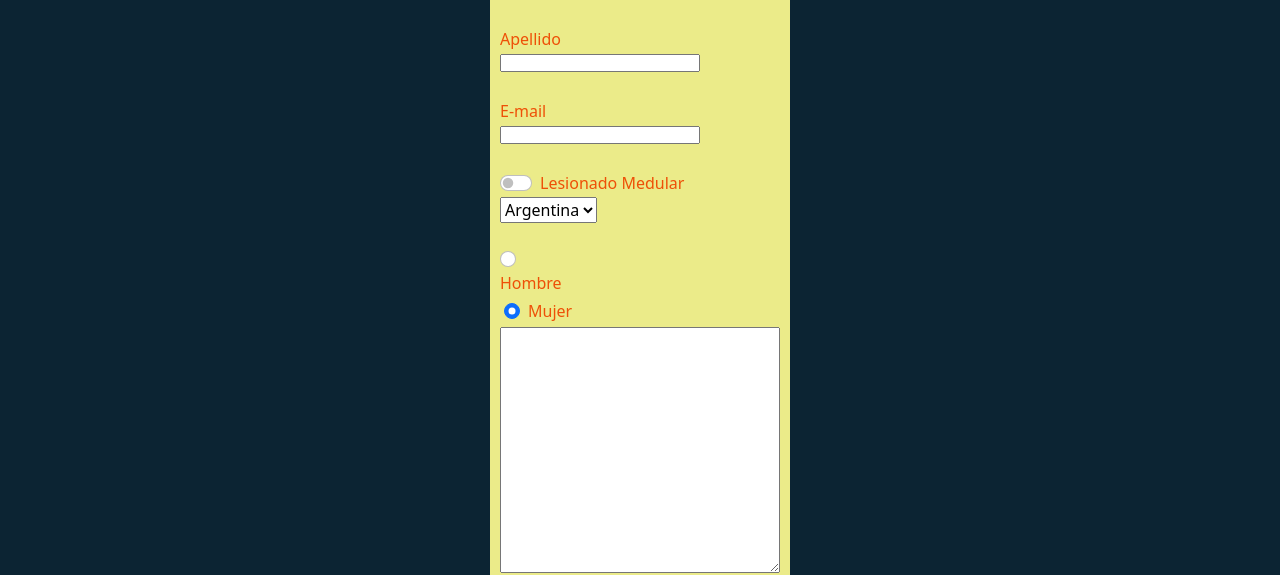
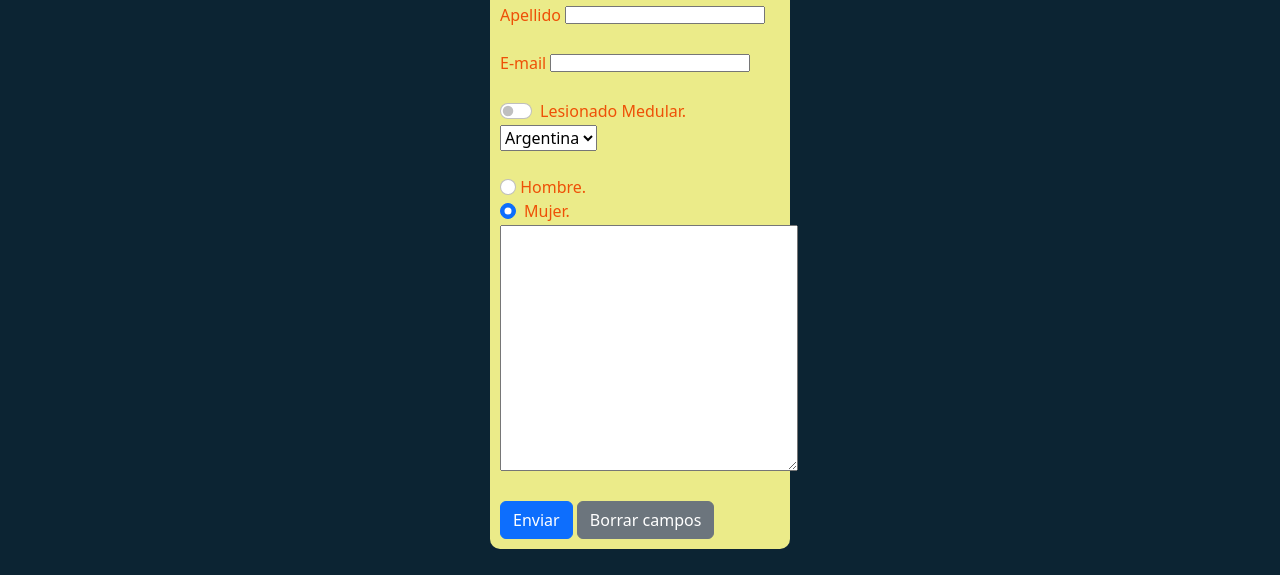
Before and after one commit to Matias22xt/EntregaProyectoFinal, a website: page dogos/Contacto.html in a window 1280 px wide. Shown: the part 263-838 px from the top of the page. Drawn offline with nearby package versions, Linux system fonts and the light colour scheme.

Commit message:
entrega final

```diff
--- a/dogos/Contacto.html
+++ b/dogos/Contacto.html
@@ -76,7 +76,7 @@
                 <input class="input" type="text" required><br><br>
                 <div class="form-check form-switch text-light">
                     <input class="form-check-input" type="checkbox" role="switch" id="flexSwitchCheckDefault">
-                    <label class="cuadro form-check-label" for="flexSwitchCheckDefault">Lesionado Medular</label>
+                    <label class="cuadro form-check-label" for="flexSwitchCheckDefault">Lesionado Medular.</label>
                   </div>
                 <select name="Paises">
                     <option value="opcion1">Argentina</option>
@@ -92,13 +92,13 @@
                 <div class="text-light">
                     <input class="form-check-input" type="radio" name="flexRadioDefault" id="flexRadioDefault1">
                     <label class="cuadro form-check-label" for="flexRadioDefault1">
-                      Hombre
+                      Hombre.
                     </label>
                   </div>
-                  <div class="form-check text-light m-1">
+                  <div class="form-check text-light">
                     <input class="form-check-input" type="radio" name="flexRadioDefault" id="flexRadioDefault2" checked>
                     <label class="cuadro form-check-label" for="flexRadioDefault2">
-                      Mujer
+                      Mujer.
                     </label>
                   </div>
                 <textarea class="cuadro" name="comentario" id="" cols="30" rows="10"></textarea><br><br>
--- a/scss/_main.scss
+++ b/scss/_main.scss
@@ -125,7 +125,6 @@ main{
             }
               .cuadro{
                 color: rgb(238, 80, 7);
-                width: 280px;
                    }
                    .input{
                     width: 200px;
```
Also changed, not shown: css/estilo.css.
